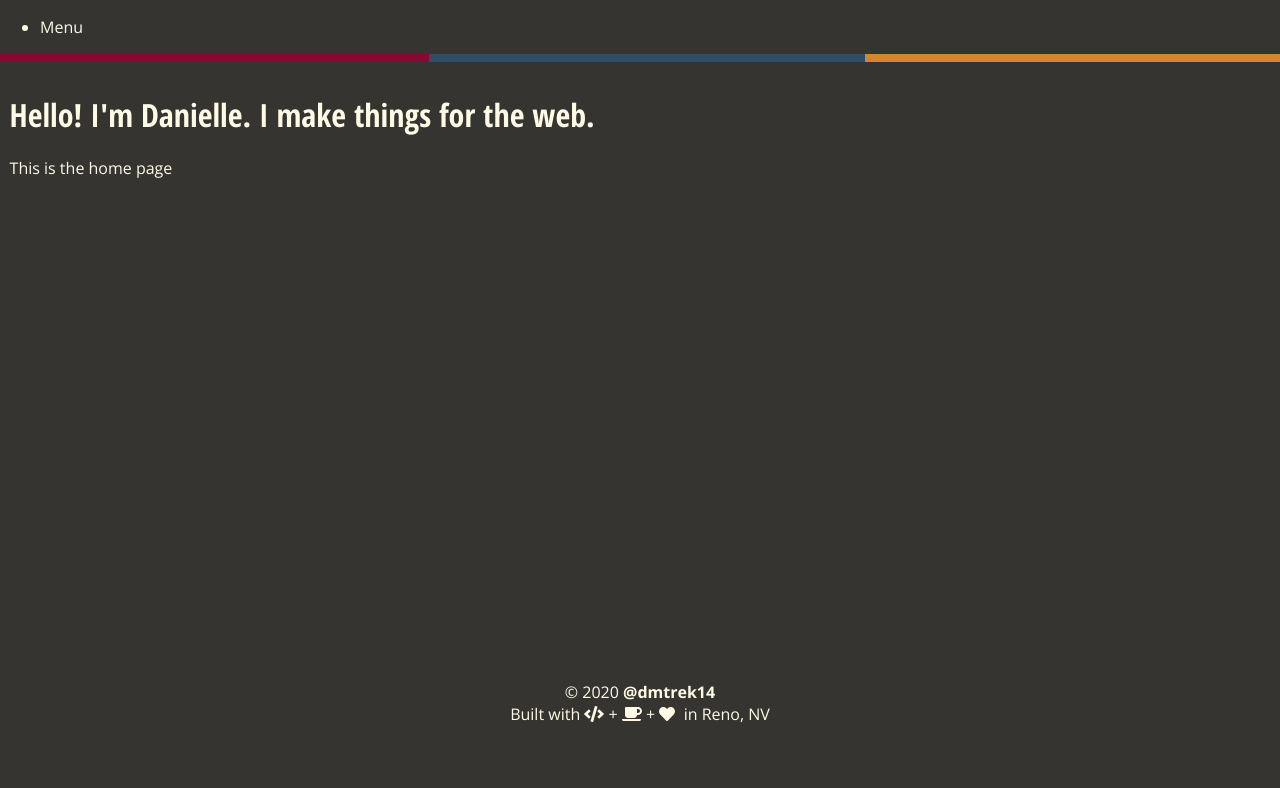
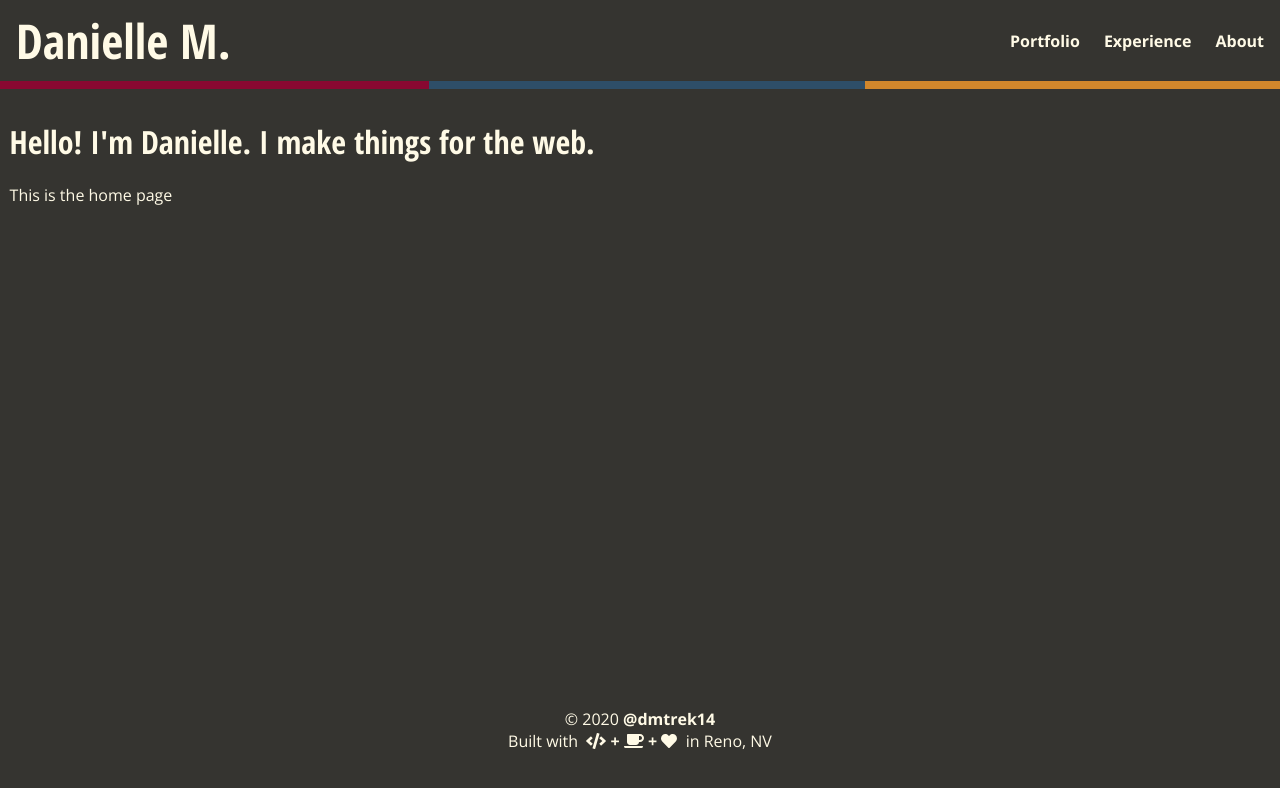
Before and after one commit to dmtrek14/danielle-dev, a Gatsby site: page / in a window 1280 px wide. Built offline with nearby package versions, Linux system fonts and the light colour scheme; Gatsby itself is replaced by a stand-in of ours.

Commit message:
Stubbing out pages and header
Adding links to header, adding basic grid scaffolding, adding shells of pages

```diff
--- /dev/null
+++ b/public/page-data/404.html/page-data.json
@@ -0,0 +1 @@
+{"componentChunkName":"component---src-pages-404-js","path":"/404.html","result":{"pageContext":{}},"staticQueryHashes":["3427322738"]}
--- /dev/null
+++ b/public/page-data/404/page-data.json
@@ -0,0 +1 @@
+{"componentChunkName":"component---src-pages-404-js","path":"/404/","result":{"pageContext":{}},"staticQueryHashes":["3427322738"]}
--- /dev/null
+++ b/public/page-data/About/page-data.json
@@ -0,0 +1 @@
+{"componentChunkName":"component---src-pages-about-index-js","path":"/About/","result":{"pageContext":{}},"staticQueryHashes":["3427322738"]}
--- /dev/null
+++ b/public/page-data/Experience/page-data.json
@@ -0,0 +1 @@
+{"componentChunkName":"component---src-pages-experience-index-js","path":"/Experience/","result":{"pageContext":{}},"staticQueryHashes":["3427322738"]}
--- /dev/null
+++ b/public/page-data/Portfolio/page-data.json
@@ -0,0 +1 @@
+{"componentChunkName":"component---src-pages-portfolio-index-js","path":"/Portfolio/","result":{"pageContext":{}},"staticQueryHashes":["3427322738"]}
--- /dev/null
+++ b/public/page-data/uses/page-data.json
@@ -0,0 +1 @@
+{"componentChunkName":"component---src-pages-uses-js","path":"/Uses/","result":{"pageContext":{}},"staticQueryHashes":[]}
--- /dev/null
+++ b/src/components/layout/footer.js
@@ -0,0 +1,23 @@
+import React from "react"
+import { Link } from 'gatsby'
+import { FontAwesomeIcon } from '@fortawesome/react-fontawesome'
+import { faCode, faCoffee, faHeart } from '@fortawesome/free-solid-svg-icons'
+
+const Footer = () => (
+<footer>
+    <div>
+        © {new Date().getFullYear()}  <a href="https://github.com/dmtrek14">@dmtrek14</a>
+    </div>
+    <div>
+        Built with &nbsp;
+        <Link to="/Uses">
+            <FontAwesomeIcon icon={faCode}/> + <FontAwesomeIcon icon={faCoffee}/> + <FontAwesomeIcon icon={faHeart}/>
+        </Link>
+        &nbsp; in Reno, NV
+    </div>
+ </footer>
+
+)
+
+
+export default Footer
--- a/src/components/layout/footer/index.js
+++ /dev/null
@@ -1,22 +0,0 @@
-import React from "react"
-import { FontAwesomeIcon } from '@fortawesome/react-fontawesome'
-import { faCode, faCoffee, faHeart } from '@fortawesome/free-solid-svg-icons'
-
-const Footer = () => (
-<footer>
-<div>
-© {new Date().getFullYear()}  <a href="https://github.com/dmtrek14">@dmtrek14</a>
-</div>
-<div>
-Built with
-          {` `}
-          <FontAwesomeIcon icon={faCode}/> + <FontAwesomeIcon icon={faCoffee}/> + <FontAwesomeIcon icon={faHeart}/>
-           &nbsp;
-           in Reno, NV
-</div>
- </footer>
-
-)
-
-
-export default Footer
--- /dev/null
+++ b/src/components/layout/header.js
@@ -0,0 +1,17 @@
+import React from "react"
+import { Link } from 'gatsby'
+
+const Header = () => (
+<header>
+    <nav>
+        <div className="site-name">Danielle M.</div>
+        <div className="site-links">
+            <Link to="/Portfolio">Portfolio</Link>
+            <Link to="/Experience">Experience</Link>
+            <Link to="/About">About</Link>
+        </div>
+    </nav>
+</header>
+)
+
+  export default Header
--- a/src/components/layout/header/header.css
+++ /dev/null
@@ -1,4 +0,0 @@
-header {
-    border-bottom: 8px solid black;
-    border-image: repeating-linear-gradient( 90deg, #880831, #880831 34%, #2e4e68 34%, #2e4e68 67%, #d1872c 67%, #d1872c 100%) 20;
-}
--- a/src/components/layout/header/index.js
+++ /dev/null
@@ -1,23 +0,0 @@
-// import { Link } from "gatsby"
-// import PropTypes from "prop-types"
-import React from "react"
-import "./header.css"
-
-const Header = () => (
-<header>
-    <nav>
-        <ul>
-            <li>Menu</li>
-        </ul>
-    </nav>
-</header>
-)
-// Header.propTypes = {
-//     siteTitle: PropTypes.string,
-//   }
-
-//   Header.defaultProps = {
-//     siteTitle: ``,
-//   }
-
-  export default Header
--- a/src/components/layout/index.js
+++ b/src/components/layout/index.js
@@ -1,6 +1,6 @@
 import React from 'react'
 //import { graphql, useStaticQuery } from 'gatsby'
-import Header from "./header"
+import Header from './header'
 import Footer from "./footer"
 import './layout.css'
 
--- a/src/components/layout/layout.css
+++ b/src/components/layout/layout.css
@@ -24,6 +24,13 @@ body {
     font-family: 'Open Sans', sans-serif;
     font-size: 1rem;
     margin: 0;
+    /* display: grid;
+    grid-template-columns: 33% 34% 33%;
+    grid-template-rows: auto;
+    grid-template-areas:
+    "header header header"
+    "main main main"
+    "footer footer footer"; */
 }
 
 h1, h2, h3, h4, h5, h6 {
@@ -34,12 +41,49 @@ a {
     /* color: var(--dark); */
     color: var(--light);
     font-weight:bold;
+    text-decoration: underline;
+}
+
+a:focus, a:hover {
+    outline: 2px dashed var(--light);
+}
+
+header {
+    border-bottom: 8px solid black;
+    border-image: repeating-linear-gradient( 90deg, #880831, #880831 34%, #2e4e68 34%, #2e4e68 67%, #d1872c 67%, #d1872c 100%) 20;
+}
+
+nav  {
+    display: grid;
+    grid-auto-flow: column;
+    grid-gap: 0.5rem;
+    padding: 0.5rem 1rem;
+}
+
+.site-name {
+    display: grid;
+    justify-content: start;
+    align-content: center;
+    font-family: 'Open Sans Condensed', sans-serif;
+    font-size: 3rem;
+    font-weight: bold;
+}
+
+.site-links {
+    display: grid;
+    justify-content: right;
+    align-content: center;
+    grid-auto-flow: column;
+    grid-gap: 1.5em;
+}
+.site-links a {
     text-decoration: none;
 }
 
 main {
     min-height:75vh;
     padding: 0.6rem;
+
 }
 
 footer {
@@ -47,3 +91,6 @@ footer {
     align-items: center;
     text-align: center;
 }
+footer a {
+    text-decoration: none;
+}
```
Also changed, not shown: src/pages/404.js (added, +21 -0 lines), src/pages/About/index.js (added, +13 -0 lines), src/pages/Experience/index.js (added, +13 -0 lines), src/pages/Portfolio/index.js (added, +13 -0 lines), src/pages/Uses.js (added, +13 -0 lines).
